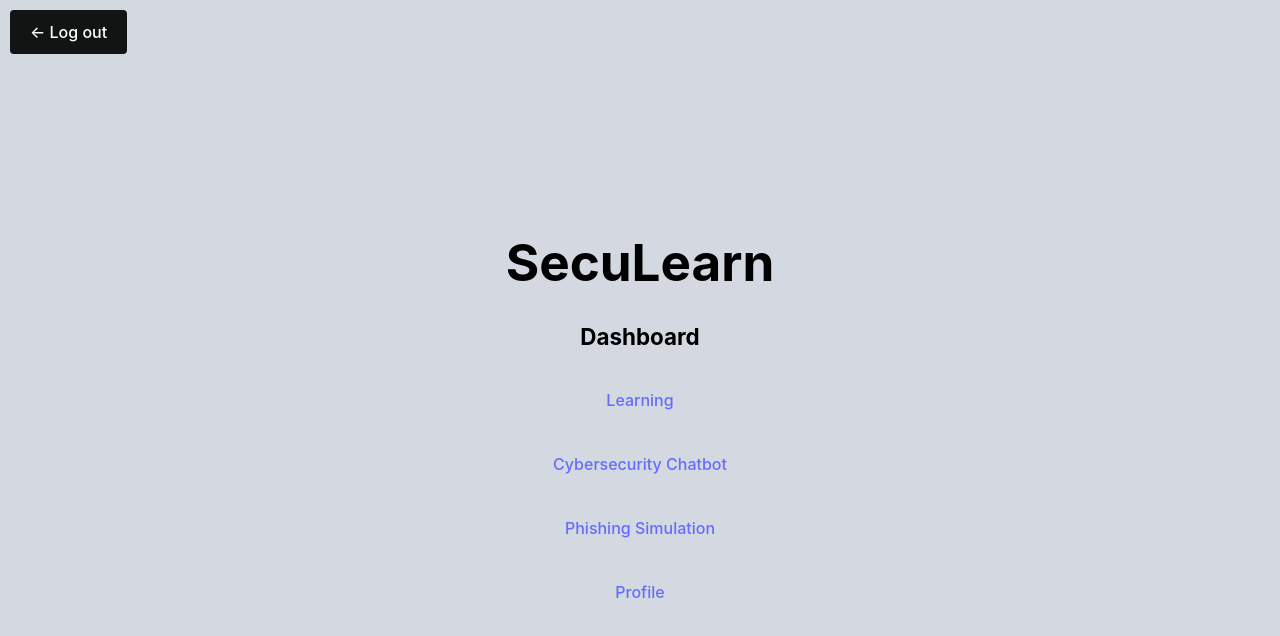
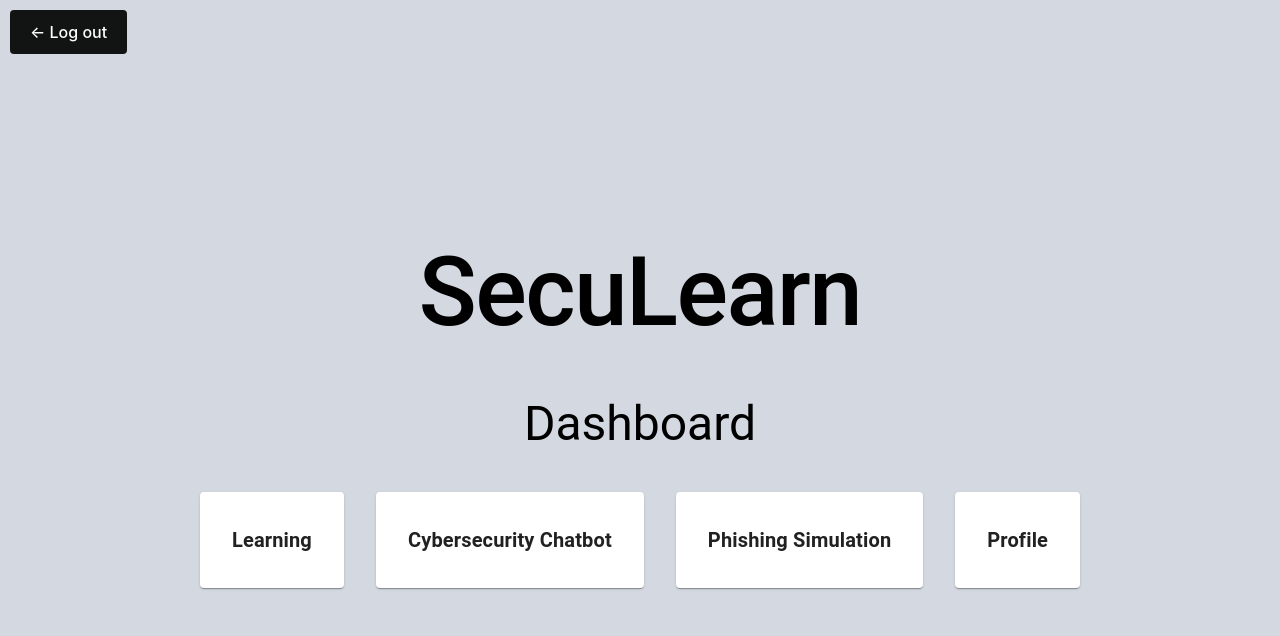
Before and after one commit to oliprev/OP_COMP3000, a React (Vite) app in the folder frontend/: page /main in a window 1280 px wide. Shown: the top 636 px of the page. Built offline with nearby package versions, Linux system fonts and the light colour scheme; no server answers; sample sign-in values are in the browser's storage.

Commit message:
Replaced headings with Typography component, and turned buttons into Cards

```diff
--- a/frontend/src/pages/MainPage.jsx
+++ b/frontend/src/pages/MainPage.jsx
@@ -1,6 +1,7 @@
 import React, { useEffect, useState } from "react";
 import { Link, useNavigate } from "react-router-dom";
 import axios from "axios";
+import { Container, Grid2, Card, CardActionArea, Typography } from "@mui/material";
 
 function MainPage() {
     const navigate = useNavigate(); // Initialises the navigate function from the useNavigate hook
@@ -42,16 +43,28 @@ function MainPage() {
     }
 
     return (
-        <div>
+        <Container>
             <Link to = "/" onClick={handleLogout} className = "back-link">← Log out</Link><br></br>
-            <h1>SecuLearn</h1>
-            <h2>Dashboard</h2>
-            {firstName && <h3>Welcome, {firstName}!</h3>} {/* Renders the user's first name */}
-            <Link to = "/main/topics">Learning</Link><br></br> {/* Generates the link to the topics page */}
-            <Link to = "/main/gemini">Cybersecurity Chatbot</Link><br></br> {/* Generates the link to the chatbot page */}
-            <Link to = "/main/phishing">Phishing Simulation</Link><br></br> {/* Generates the link to the phishing simulation page */}
-            <Link to = "/main/profile">Profile</Link><br></br> {/* Generates the link to the profile page */}
-        </div>
+            <Typography variant = "h1" fontWeight = {550} marginBottom = {6}>SecuLearn</Typography>
+            <Typography variant = "h3" margin = {5}>Dashboard</Typography>
+            {firstName && <Typography variant = "h4" margin = {5}>Welcome, {firstName}!</Typography>} {/* Renders the user's first name */}
+            <Grid2 container spacing = {4}>
+                {[
+                    { label: "Learning", path: "/main/topics" },
+                    { label: "Cybersecurity Chatbot", path: "/main/gemini" },
+                    { label: "Phishing Simulation", path: "/main/phishing" },
+                    { label: "Profile", path: "/main/profile" },
+                ].map((item) => (
+                    <Grid2 item md= {3} key = {item.label}>
+                        <Card>
+                            <CardActionArea component = {Link} to = {item.path} sx = {{ padding: 4 }}>
+                                <Typography variant = "h6" fontWeight = {600}>{item.label}</Typography>
+                            </CardActionArea>
+                        </Card>
+                    </Grid2>
+                ))}
+            </Grid2>
+        </Container>
     );
 }
 
```
